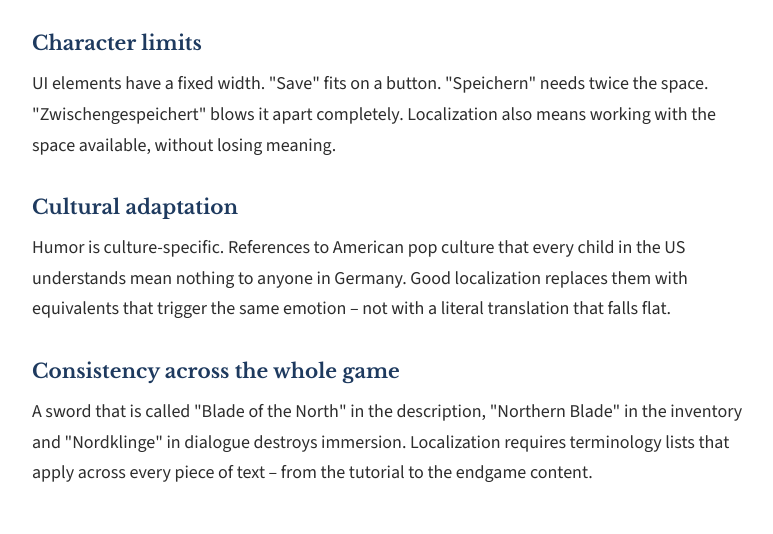
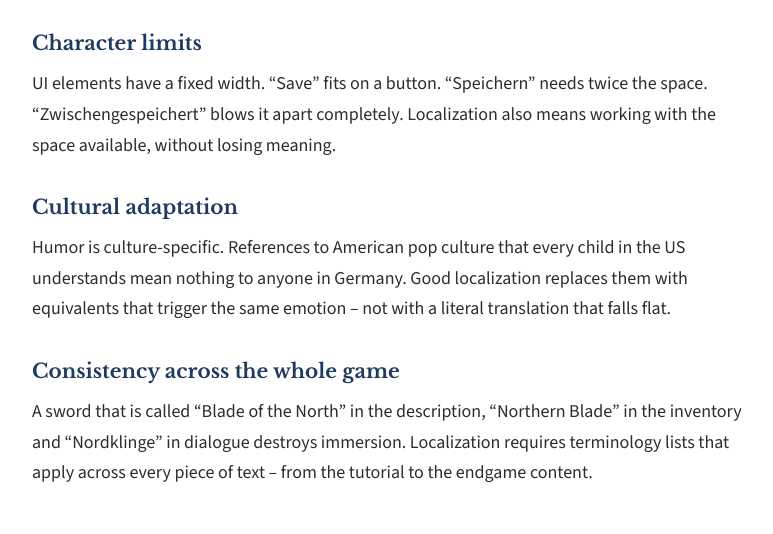
Before and after one commit to AndersenWebworks/annemarie-andersen.de, a plain HTML site: page en/wissen/gaming-lokalisierung.html in a window 1280 px wide. Shown: the part 1280-1814 px from the top of the page, 252-1025 px from the left. Drawn offline with Linux system fonts and the light colour scheme.

Commit message:
Polish English typography

```diff
--- a/en/wissen/gaming-lokalisierung.html
+++ b/en/wissen/gaming-lokalisierung.html
@@ -150,7 +150,7 @@
 
       <h3>Character limits</h3>
 
-      <p>UI elements have a fixed width. "Save" fits on a button. "Speichern" needs twice the space. "Zwischengespeichert" blows it apart completely. Localization also means working with the space available, without losing meaning.</p>
+      <p>UI elements have a fixed width. “Save” fits on a button. “Speichern” needs twice the space. “Zwischengespeichert” blows it apart completely. Localization also means working with the space available, without losing meaning.</p>
 
       <h3>Cultural adaptation</h3>
 
@@ -158,7 +158,7 @@
 
       <h3>Consistency across the whole game</h3>
 
-      <p>A sword that is called "Blade of the North" in the description, "Northern Blade" in the inventory and "Nordklinge" in dialogue destroys immersion. Localization requires terminology lists that apply across every piece of text – from the tutorial to the endgame content.</p>
+      <p>A sword that is called “Blade of the North” in the description, “Northern Blade” in the inventory and “Nordklinge” in dialogue destroys immersion. Localization requires terminology lists that apply across every piece of text – from the tutorial to the endgame content.</p>
 
       <h2>The five most common mistakes</h2>
 
```
Also changed, not shown: en/index.html (+2 -2 lines), en/wissen/leichte-sprache.html (+1 -1 lines).
